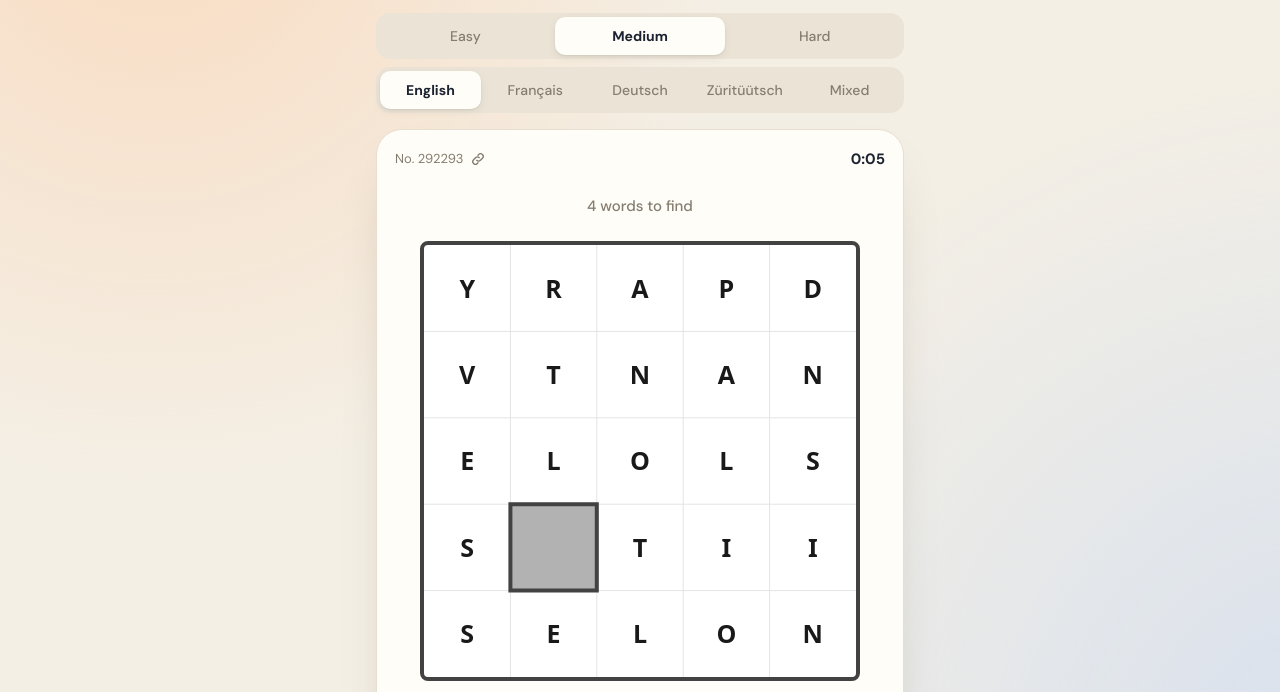
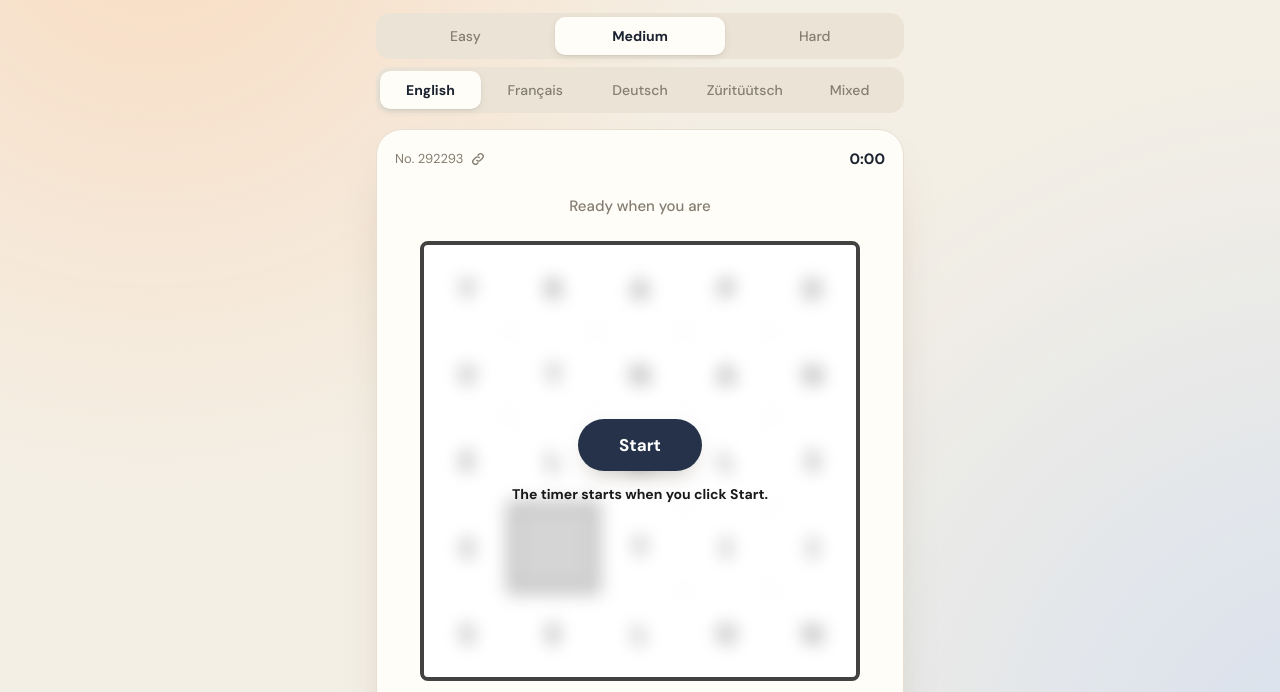
Before and after one commit to joshuaswanson/wend-pro, a plain HTML site: page index.html in a window 1280 px wide. Shown: the part 63-755 px from the top of the page. Drawn offline with Linux system fonts and the light colour scheme.

Commit message:
Hide each new board behind a Start button and start the timer on click

```diff
--- a/app.js
+++ b/app.js
@@ -44,6 +44,7 @@
     help: document.getElementById('help-dialog'),
     helpBtn: document.getElementById('help-btn'),
     helpClose: document.getElementById('help-close'),
+    startBtn: document.getElementById('start-btn'),
   };
 
   let state = null;
@@ -101,7 +102,8 @@
       portalStops: [],
       message: null,
       elapsed: 0,
-      runningSince: document.hidden ? null : performance.now(),
+      runningSince: null,
+      started: false,
       solved: false,
     };
     history.replaceState(null, '', hashFor(options));
@@ -109,6 +111,15 @@
     document.body.classList.toggle('cursed', options.cursed);
     if (el.win.open) el.win.close();
     buildBoard();
+    el.board.classList.add('locked');
+    render();
+  }
+
+  function begin() {
+    if (state.started) return;
+    state.started = true;
+    el.board.classList.remove('locked');
+    resumeClock();
     render();
   }
 
@@ -255,7 +266,7 @@
 
     el.undo.disabled = state.solved || !state.found.length;
     el.reset.disabled = state.solved || !state.found.length;
-    el.hint.disabled = state.solved;
+    el.hint.disabled = state.solved || !state.started;
   }
 
   /* Board drawing, in cell units: the SVG viewBox is one unit per cell */
@@ -416,6 +427,10 @@
       return;
     }
     el.readout.className = 'readout idle';
+    if (!state.started) {
+      el.readout.textContent = 'Ready when you are';
+      return;
+    }
     if (state.solved) {
       el.readout.textContent = `Solved in ${formatTime(elapsedMs())}`;
       return;
@@ -455,7 +470,7 @@
   }
 
   function resumeClock() {
-    if (!state.solved && state.runningSince == null) state.runningSince = performance.now();
+    if (state.started && !state.solved && state.runningSince == null) state.runningSince = performance.now();
   }
 
   setInterval(() => {
@@ -542,21 +557,21 @@
   }
 
   function undo() {
-    if (state.solved || !state.found.length) return;
+    if (!state.started || state.solved || !state.found.length) return;
     state.found.pop();
     clearTrail();
     render();
   }
 
   function reset() {
-    if (state.solved || !state.found.length) return;
+    if (!state.started || state.solved || !state.found.length) return;
     state.found = [];
     clearTrail();
     render();
   }
 
   function giveHint() {
-    if (state.solved) return;
+    if (!state.started || state.solved) return;
     clearTrail();
     const open = unfoundWords().filter((w) => (state.hints[w] || 0) < w.length);
     if (!open.length) {
@@ -649,7 +664,7 @@
   }
 
   function onPointerDown(e) {
-    if (state.solved || e.button > 0) return;
+    if (!state.started || state.solved || e.button > 0) return;
     const cell = cellAt(e, false);
     if (cell == null) return;
     e.preventDefault();
@@ -753,6 +768,7 @@
 
   el.cursed.addEventListener('change', () => newPuzzle({ cursed: el.cursed.checked }));
 
+  el.startBtn.addEventListener('click', begin);
   el.hint.addEventListener('click', giveHint);
   el.undo.addEventListener('click', undo);
   el.reset.addEventListener('click', reset);
@@ -786,7 +802,10 @@
       return;
     }
     if (e.metaKey || e.ctrlKey) return;
-    if (key === 'h') giveHint();
+    if (!state.started && (key === 'enter' || key === ' ')) {
+      e.preventDefault();
+      begin();
+    } else if (key === 'h') giveHint();
     else if (key === 'u') undo();
     else if (key === 'n') newPuzzle();
     else if (key === 'escape') {
--- a/index.html
+++ b/index.html
@@ -67,6 +67,10 @@
       <div class="board" id="board">
         <svg id="lines" class="lines" aria-hidden="true"></svg>
         <div id="cells" class="cells"></div>
+        <div class="start" id="start">
+          <button type="button" class="btn primary start-btn" id="start-btn">Start</button>
+          <p class="start-note">The timer starts when you click Start.</p>
+        </div>
       </div>
 
       <div class="words" id="words"></div>
--- a/style.css
+++ b/style.css
@@ -624,6 +624,43 @@ body.cursed .curse-label {
   }
 }
 
+.start {
+  position: absolute;
+  inset: 0;
+  z-index: 3;
+  display: none;
+  flex-direction: column;
+  align-items: center;
+  justify-content: center;
+  gap: 14px;
+  padding: 0 20px;
+  background: color-mix(in srgb, var(--board-bg) 45%, transparent);
+}
+
+.board.locked .start {
+  display: flex;
+}
+
+.board.locked .lines,
+.board.locked .cells {
+  filter: blur(9px);
+}
+
+.start .start-btn {
+  padding: 14px 40px;
+  border-radius: 999px;
+  font-size: 17px;
+  box-shadow: 0 10px 24px -10px var(--shadow);
+}
+
+.start-note {
+  margin: 0;
+  font-size: 14px;
+  font-weight: 600;
+  text-align: center;
+  color: var(--letter);
+}
+
 /* Cursed board */
 
 .portal-ring {
```
